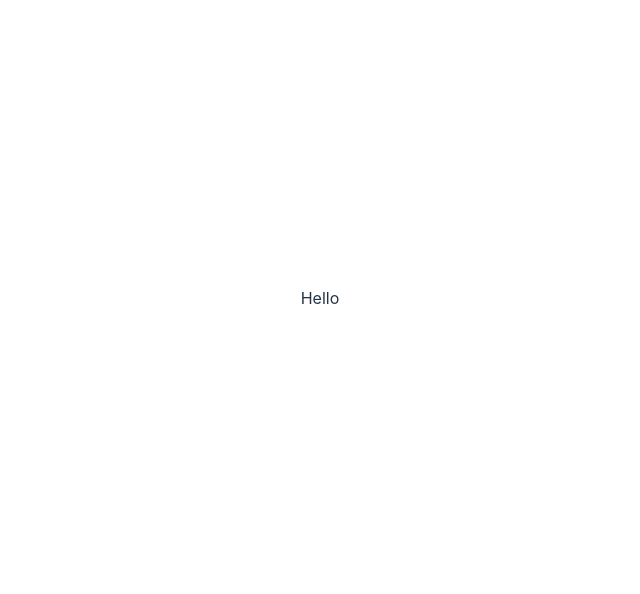
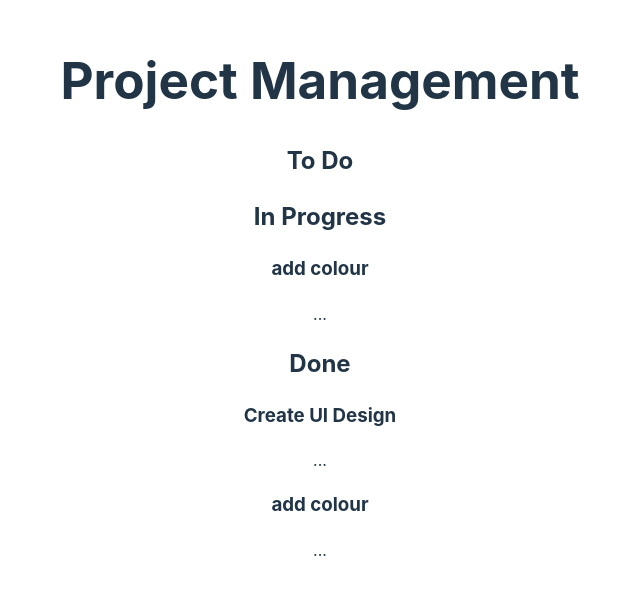
Before and after one commit to jsneath/project-management, a React (Vite) app in the folder project-management/: page / in a window 1280 px wide. Shown: the part 102-696 px from the top of the page, without its empty margins (320-960 px from the left). Built offline with nearby package versions, Linux system fonts and the light colour scheme.

Commit message:
tasks appearing underneath correct columns

```diff
--- a/project-management/package.json
+++ b/project-management/package.json
@@ -10,6 +10,7 @@
     "preview": "vite preview"
   },
   "dependencies": {
+    "prop-types": "^15.8.1",
     "react": "^18.2.0",
     "react-dom": "^18.2.0"
   },
--- a/project-management/src/App.jsx
+++ b/project-management/src/App.jsx
@@ -1,12 +1,15 @@
-import { useState } from "react";
+// import { useState } from "react";
 
+import Board from "./components/Board";
 import "./App.css";
 
 function App() {
   return (
-    <>
-      <div>Hello</div>
-    </>
+    <div>
+      {/* This is JSX! */}
+      <h1>Project Management</h1>
+      <Board />
+    </div>
   );
 }
 
--- /dev/null
+++ b/project-management/src/components/Board.jsx
@@ -0,0 +1,37 @@
+import Column from "./Column";
+// import TaskCard from "./TaskCard";
+import { useState } from "react";
+
+const Board = () => {
+  const [tasks] = useState([
+    { id: 1, title: "Create UI Design", description: "...", column: "Done" },
+    { id: 2, title: "add colour", description: "...", column: "Done" },
+    { id: 3, title: "add colour", description: "...", column: "In Progress" },
+  ]);
+
+  const allColumns = ["To Do", "In Progress", "Done"];
+
+  // const addTask = (newTask) => {
+  //   setTasks([...tasks, newTask]);
+  // };
+
+  // Example function to remove a task (this also uses setTasks)
+  // const removeTask = (taskId) => {
+  //   setTasks(tasks.filter((task) => task.id !== taskId));
+  // };
+
+  return (
+    <div className="board">
+      {/* Render columns based on task data */}
+      {allColumns.map((columnName) => (
+        <Column
+          key={columnName}
+          name={columnName}
+          tasks={tasks.filter((task) => task.column === columnName)}
+        />
+      ))}
+    </div>
+  );
+};
+
+export default Board;
--- /dev/null
+++ b/project-management/src/components/Column.jsx
@@ -0,0 +1,32 @@
+// import React from "react";
+import PropTypes from "prop-types";
+import TaskCard from "./TaskCard";
+
+const Column = ({ name, tasks }) => {
+  return (
+    <div className="column">
+      <h2>{name}</h2>
+      {/* Render TaskCards here */}
+      {tasks.map((task) => (
+        <TaskCard
+          key={task.id}
+          title={task.title}
+          description={task.description}
+        />
+      ))}
+    </div>
+  );
+};
+
+Column.propTypes = {
+  name: PropTypes.string.isRequired,
+  tasks: PropTypes.arrayOf(
+    PropTypes.shape({
+      id: PropTypes.number.isRequired,
+      title: PropTypes.string.isRequired,
+      // ...other task properties
+    })
+  ).isRequired,
+};
+
+export default Column;
--- /dev/null
+++ b/project-management/src/components/TaskCard.jsx
@@ -0,0 +1,10 @@
+const TaskCard = ({ title, description }) => {
+  return (
+    <div className="taskCard">
+      <h3>{title}</h3> {/* Display the task title */}
+      <p>{description}</p> {/* Display the task description */}
+    </div>
+  );
+};
+
+export default TaskCard;
```
Also changed, not shown: 1 other file (tests, documents, lock files or other folders).
